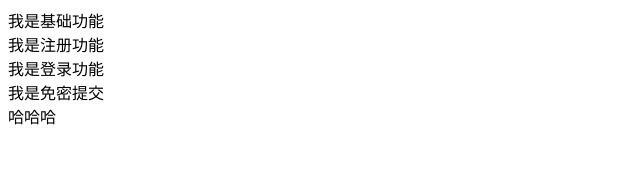
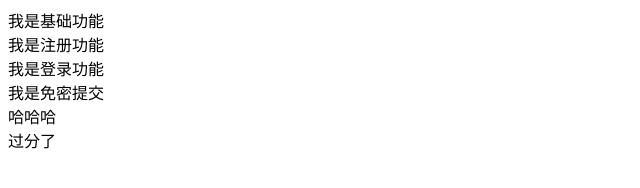
Before and after one commit to Candice-pt/myFirst, a plain HTML site: page index.html in a window 1280 px wide. Shown: the full height of the page, 0-640 px from the left. Drawn offline with Linux system fonts and the light colour scheme.

Commit message:
过分啊

```diff
--- a/index.html
+++ b/index.html
@@ -15,5 +15,6 @@
     <div>我是登录功能</div>
     <div>我是免密提交</div>
     <div>哈哈哈</div>
+    <div>过分了</div>
 </body>
 </html>
```
